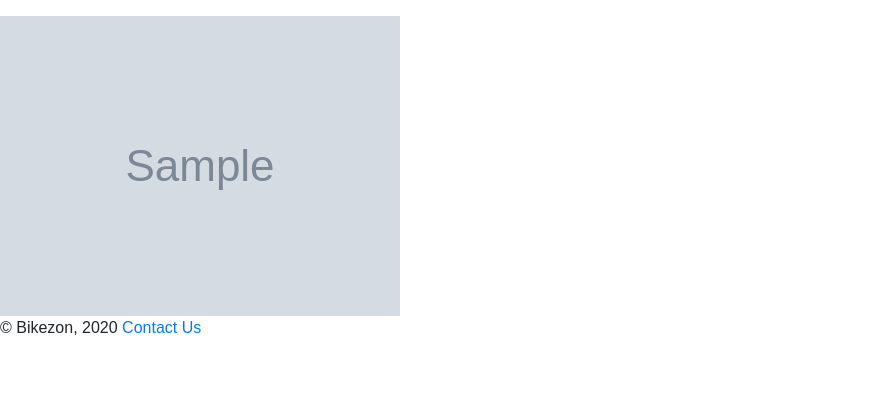
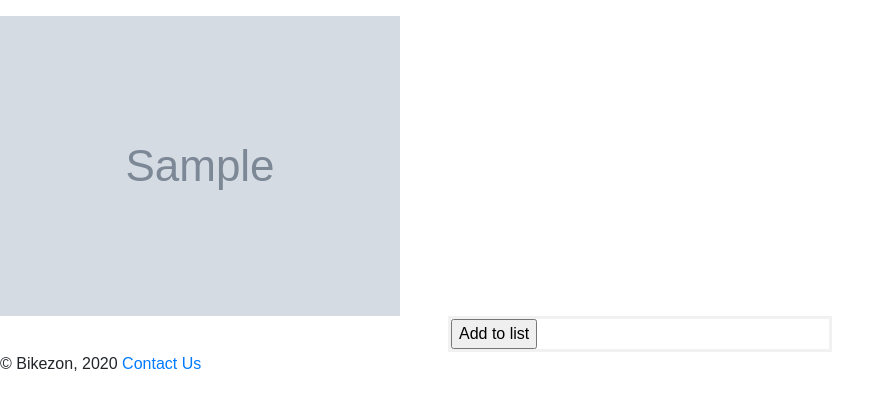
Before and after one commit to bikezon/bikezon, a Django app: a page that uses templates/app/product.html in a window 1280 px wide. Shown: the part 234-644 px from the top of the page, without its empty margins (0-895 px from the left). Run offline with Django 3.2, Linux system fonts and the light colour scheme; tables that the repository leaves empty hold one stand-in row (values such as "Sample post"); grey boxes marked "Sample" are stand-in pictures; some libraries are stand-ins or nearby versions.

Commit message:
Started working on lists functionality

```diff
--- a/app/forms.py
+++ b/app/forms.py
@@ -1,6 +1,6 @@
 from django import forms
 from django.contrib.auth.models import User
-from app.models import UserProfile, Product, SubCategory
+from app.models import UserProfile, Product, SubCategory, ProductList
 from captcha.fields import ReCaptchaField
 from django.core.files.images import get_image_dimensions
 from django.db.utils import OperationalError
--- a/app/models.py
+++ b/app/models.py
@@ -70,7 +70,7 @@ class ProductList(models.Model):
 
     def save(self, *args, **kwargs):
         self.slug = slugify(self.name)
-        super(Product, self).save(*args, **kwargs)
+        super(ProductList, self).save(*args, **kwargs)
 
     def __str__(self):
         return self.name
--- a/app/urls.py
+++ b/app/urls.py
@@ -22,6 +22,7 @@ urlpatterns = [
     path('category/<slug:category_name_slug>/<slug:subcategory_name_slug>/',
          views.show_sub_category, name='subcategory'),
     path('product/<slug:product_name_slug>/', views.product, name='product'),
+    path('product/<slug:product_name_slug>/add_to_list', views.add_to_list, name='add_to_list'),
     path('account/wish-list/', views.wish_list, name='list'),
     path('account/<slug:list_name_slug>/', views.wish_list, name='custom-list'),
 ]
--- a/app/views.py
+++ b/app/views.py
@@ -3,9 +3,8 @@ from django.http import HttpResponse
 from django.urls import reverse
 from django.contrib.auth import authenticate, login, logout
 from django.contrib.auth.decorators import login_required
-from app.models import Category, SubCategory, Product, UserProfile
+from app.models import Category, SubCategory, Product, UserProfile, ProductList
 from app.forms import UserForm, UserProfileForm, ProductForm, EditProfileForm
-from django.contrib.auth.models import User
 from django.contrib import messages
 import logging
 import os
@@ -314,6 +313,16 @@ def sell(request):
 
 @login_required
 def edit_profile(request):
+    """ allows a user to edit their profile
+
+    Arguments:
+        request -- [standard Django request arg]
+
+    Returns:
+        Errors if there were errors with form completion
+        Redirect to account
+        Or renders the page
+    """
     form = EditProfileForm(request.POST, request.FILES or None)
 
     if request.method == 'POST':
@@ -342,7 +351,25 @@ def edit_profile(request):
     return render(request, 'app/edit_profile.html', context_dict)
 
 
+def add_to_list(request, product_name_slug):
+    """ add a product to a list
+
+    Arguments:
+        request -- [standard Django request arg]
+        product_name_slug -- slug of product to pass
+
+    Returns:
+        Redirect to the product page
+    """
+    profile = UserProfile.objects.get(user=request.user)
+    product = Product.objects.get(slug=product_name_slug)
+    if request.method == 'POST':
+        product_list = ProductList.objects.get(user=profile)
+        product_list.product.add(product)
+
+    return redirect('app:product', product_name_slug)
 # ----------- Error handler views ----------- #
+
 
 def handler404(request, exception):
     # temp 404 handler
--- a/templates/app/product.html
+++ b/templates/app/product.html
@@ -18,6 +18,11 @@ Unknown Product
 <p>Or giver them a call on {{ product.seller.phone }}</p>
 
 <img src="{{ product.picture.url }}" />
+
+<form action="{% url 'app:add_to_list' product.slug %}" method="POST">
+    {% csrf_token %}
+    <input type="submit" name="Add to list" value="Add to list" />
+</form>
 {% else %}
 The specified product does not exist.
 {% endif %}
```
